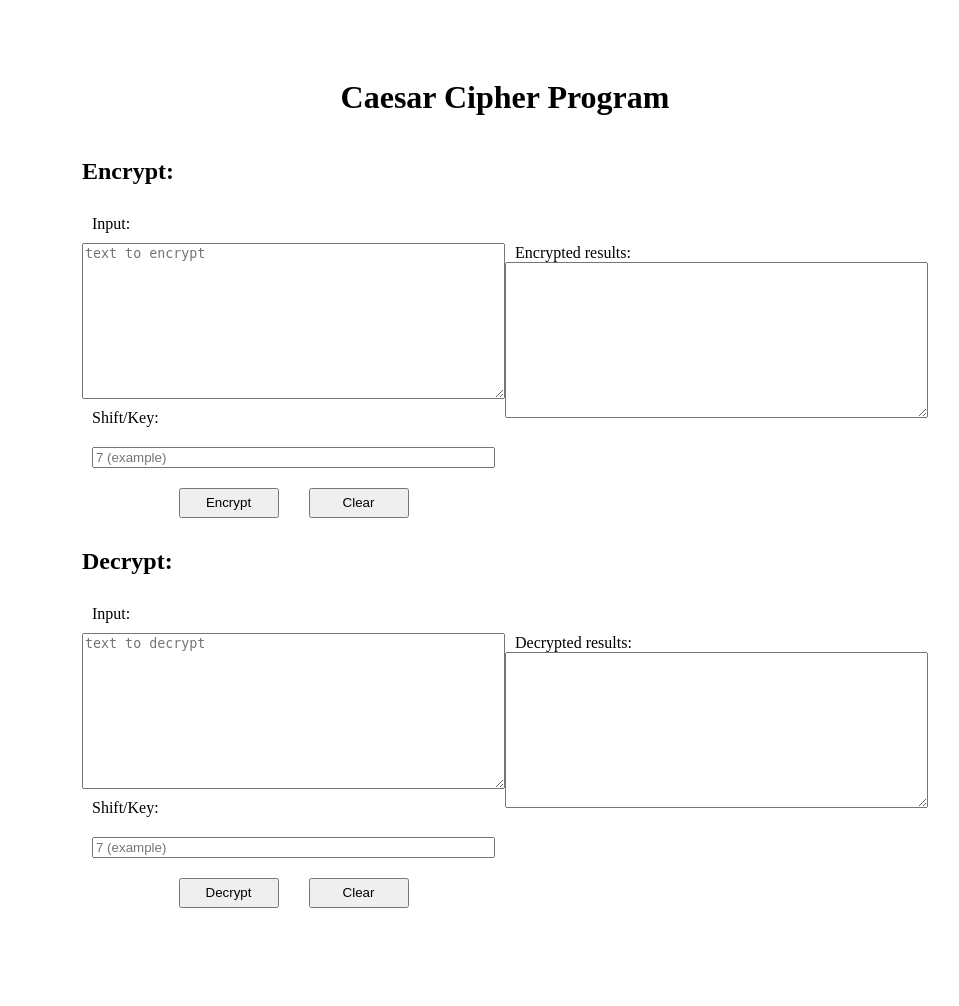
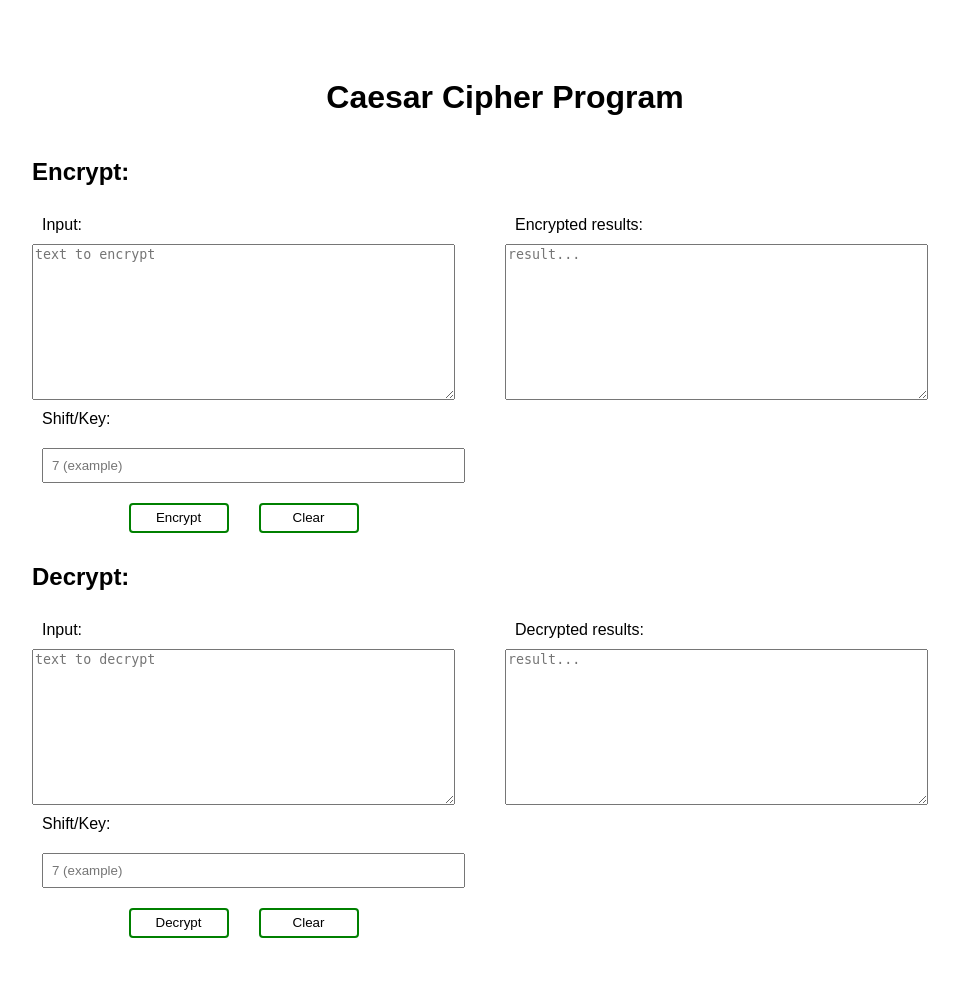
Before and after one commit to ark948/simple-caesar-cipher, a Flask app: page / in a window 1280 px wide. Shown: the whole page, without its empty margins (135-1094 px from the left). Before the commit the page ends 908 px from the top, so only its background shows below. Run offline with Flask 3, Linux system fonts and the light colour scheme.

Commit message:
Visual improvement

```diff
--- a/backend/static/css/style.css
+++ b/backend/static/css/style.css
@@ -1,3 +1,7 @@
+body {
+    font-family: sans-serif;
+}
+
 #main-container {
     display: flex;
     flex-direction: column;
@@ -43,6 +47,10 @@
     margin: 10px;
     width: 100px;
     height: 30px;
+    background-color: white;
+    color: black;
+    border: 2px solid green;
+    border-radius: 4px;
 }
 
 label {
@@ -51,6 +59,14 @@
 
 input {
     margin: 10px;
+    width: 100%;
+    padding: 8px;
+    box-sizing: border-box;
+}
+
+
+input[type=number]:focus {
+    border: 3px solid #555;
 }
 
 .form-actions {
@@ -58,3 +74,25 @@
     gap: 10px;
     justify-content: center;
 }
+
+#encrypt-container-output {
+    margin-left: 50px;
+    margin-right: 50px;
+    margin-bottom: 75px;
+}
+
+#decrypt-container-output {
+    margin-left: 50px;
+    margin-right: 50px;
+    margin-bottom: 75px;
+}
+
+#encrypt-response-holder {
+    display: flex;
+    flex-direction: column;
+}
+
+#decrypt-response-holder {
+    display: flex;
+    flex-direction: column;
+}
--- a/backend/templates/index.html
+++ b/backend/templates/index.html
@@ -36,7 +36,7 @@
                 <div id="encrypt-container-output">
                     <div id="encrypt-response-holder">
                         <label for="encrypt-response-area">Encrypted results:</label>
-                        <textarea name="encrypt-response-area" id="encrypt-response-area" cols="50" rows="10"></textarea>
+                        <textarea name="encrypt-response-area" id="encrypt-response-area" cols="50" rows="10" placeholder="result..." readonly></textarea>
                     </div>
                 </div>
             </div>
@@ -66,7 +66,7 @@
                  <div id="decrypt-container-output">
                     <div id="decrypt-response-holder">
                         <label for="decrypt-response-area">Decrypted results:</label>
-                        <textarea name="decrypt-response-area" id="decrypt-response-area" cols="50" rows="10"></textarea>
+                        <textarea name="decrypt-response-area" id="decrypt-response-area" cols="50" rows="10" placeholder="result..." readonly></textarea>
                     </div>
                  </div>
             </div>
```
